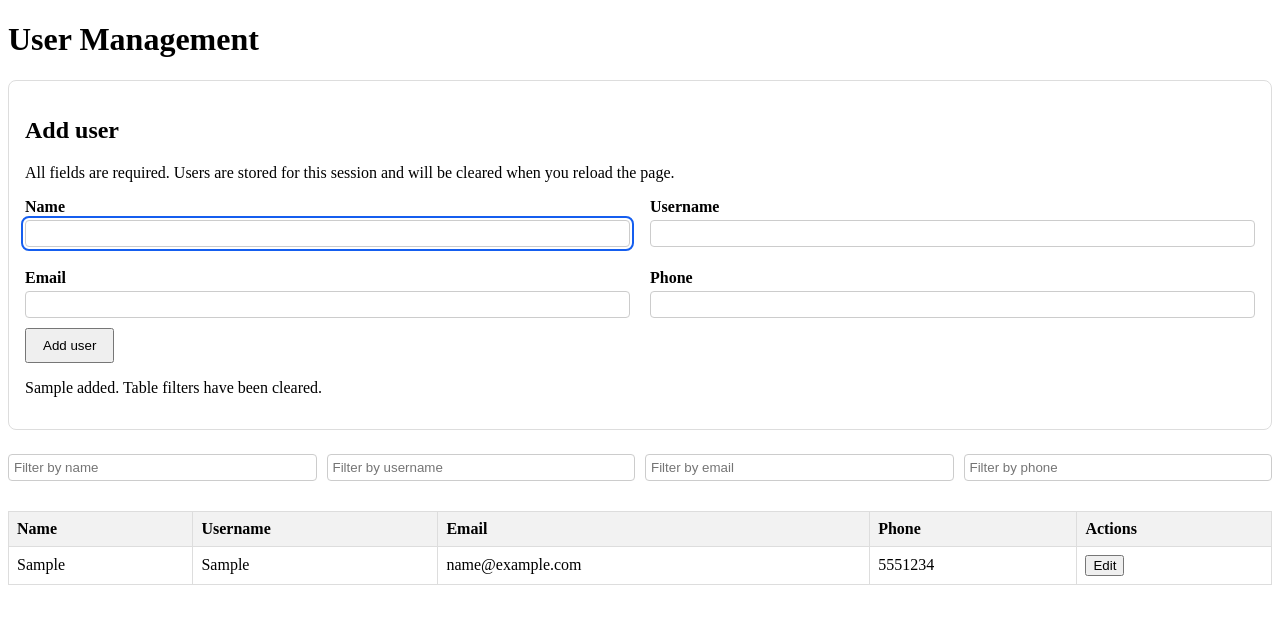
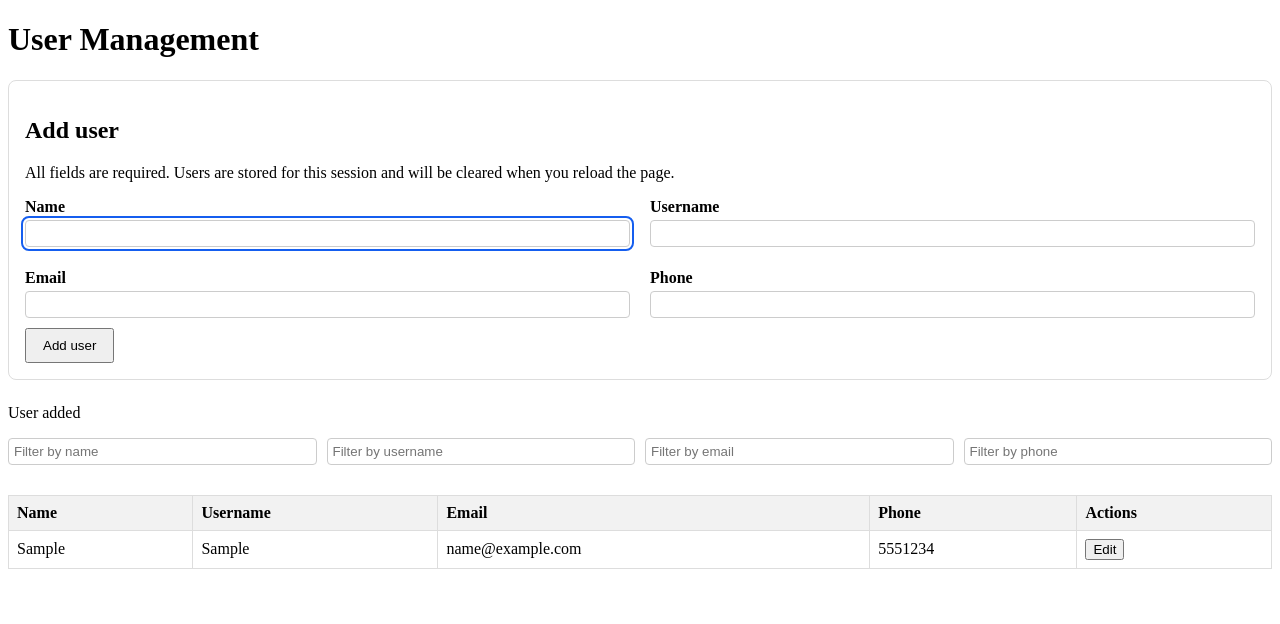
Before and after one commit to JagnaJ/user-management-app, a React (Create React App) app: page / in a window 1280 px wide. Both pictures are taken after typing "Sample", "Sample", "name@example.com", "5551234" into the empty fields and a click on the button "Add user". Shown: the top 624 px of the page. Built offline with nearby package versions, Linux system fonts and the light colour scheme.

Commit message:
fix: show one short success notice with automatic dismissal

```diff
--- a/src/App.tsx
+++ b/src/App.tsx
@@ -1,13 +1,22 @@
-import React from 'react';
+import React, { useEffect, useState } from 'react';
 import AddUserForm from './components/AddUserForm';
 import UserTable from './components/UserTable';
 
 const App: React.FC = () => {
+  const [notice, setNotice] = useState<{ message: string } | null>(null);
+
+  useEffect(() => {
+    if (!notice) return;
+    const timer = window.setTimeout(() => setNotice(null), 4000);
+    return () => window.clearTimeout(timer);
+  }, [notice]);
+
   return (
     <div className="App">
       <h1>User Management</h1>
-      <AddUserForm />
-      <UserTable />
+      <AddUserForm onAdded={() => setNotice({ message: 'User added' })} />
+      <p role="status" aria-live="polite" aria-atomic="true">{notice?.message}</p>
+      <UserTable onUpdated={() => setNotice({ message: 'User updated' })} />
     </div>
   );
 };
--- a/src/components/AddUserForm.tsx
+++ b/src/components/AddUserForm.tsx
@@ -1,6 +1,6 @@
 import React from 'react';
 import UserForm from './UserForm';
 
-export default function AddUserForm() {
-  return <UserForm />;
+export default function AddUserForm({ onAdded }: { onAdded: () => void }) {
+  return <UserForm onSaved={onAdded} />;
 }
--- a/src/components/UserForm.tsx
+++ b/src/components/UserForm.tsx
@@ -10,7 +10,7 @@ const labels: Record<keyof UserDraft, string> = { name: 'Name', username: 'Usern
 
 interface UserFormProps {
   user?: User;
-  onSaved?: (name: string) => void;
+  onSaved?: () => void;
   onCancel?: () => void;
 }
 
@@ -19,7 +19,6 @@ export default function UserForm({ user, onSaved, onCancel }: UserFormProps) {
   const users = useSelector((state: RootState) => state.users.users);
   const [draft, setDraft] = useState<UserDraft>(user ? normalizeUser(user) : emptyDraft);
   const [submitted, setSubmitted] = useState(false);
-  const [message, setMessage] = useState('');
   const fields = useRef<Partial<Record<keyof UserDraft, HTMLInputElement | null>>>({});
   const prefix = user ? `edit-${user.id}` : 'add';
   const otherUsers = users.filter(existing => existing.id !== user?.id);
@@ -32,7 +31,6 @@ export default function UserForm({ user, onSaved, onCancel }: UserFormProps) {
   const handleSubmit = (event: React.FormEvent<HTMLFormElement>) => {
     event.preventDefault();
     setSubmitted(true);
-    setMessage('');
     const nextErrors = validateUser(draft, otherUsers);
     const firstError = userFields.find(field => nextErrors[field]);
     if (firstError) {
@@ -42,13 +40,13 @@ export default function UserForm({ user, onSaved, onCancel }: UserFormProps) {
     const normalized = normalizeUser(draft);
     if (user) {
       dispatch(updateUser({ id: user.id, ...normalized }));
-      onSaved?.(normalized.name);
+      onSaved?.();
       return;
     }
     dispatch(addUser(normalized));
     setDraft({ ...emptyDraft });
     setSubmitted(false);
-    setMessage(`${normalized.name} added. Table filters have been cleared.`);
+    onSaved?.();
     fields.current.name?.focus();
   };
 
@@ -72,7 +70,6 @@ export default function UserForm({ user, onSaved, onCancel }: UserFormProps) {
                 aria-describedby={errors[field] ? `${prefix}-${field}-error` : undefined}
                 onChange={event => {
                   setDraft({ ...draft, [field]: event.target.value });
-                  setMessage('');
                 }}
               />
               {errors[field] && <p className="field-error" id={`${prefix}-${field}-error`}>{errors[field]}</p>}
@@ -81,7 +78,6 @@ export default function UserForm({ user, onSaved, onCancel }: UserFormProps) {
         </div>
         <button type="submit">{user ? 'Save changes' : 'Add user'}</button>
         {user && <button type="button" onClick={onCancel}>Cancel</button>}
-        <p role="status" aria-live="polite">{message}</p>
       </form>
     </section>
   );
--- a/src/components/UserTable.tsx
+++ b/src/components/UserTable.tsx
@@ -6,9 +6,8 @@ import { RootState, AppDispatch } from '../redux/store';
 import { setFilter } from '../redux/userSlice';
 import { Filters } from '../redux/userSlice';
 
-const UserTable: React.FC = () => {
+const UserTable: React.FC<{ onUpdated: () => void }> = ({ onUpdated }) => {
   const [editingId, setEditingId] = useState<number | null>(null);
-  const [message, setMessage] = useState('');
   const table = useRef<HTMLTableElement>(null);
   const dispatch = useDispatch<AppDispatch>();
   const { users, filters } = useSelector((state: RootState) => state.users);
@@ -77,11 +76,10 @@ const UserTable: React.FC = () => {
 
       {editingUser && (
         <UserForm key={editingUser.id} user={editingUser}
-          onSaved={name => { setMessage(`${name} updated. Your table filters are unchanged.`); closeEditor(); }}
+          onSaved={() => { onUpdated(); closeEditor(); }}
           onCancel={closeEditor}
         />
       )}
-      <p role="status" aria-live="polite">{message}</p>
       <table ref={table} tabIndex={-1} aria-label="Users">
         <thead>
           <tr>
@@ -108,7 +106,7 @@ const UserTable: React.FC = () => {
               <td>{user.phone}</td>
               <td>
                 <button type="button" aria-label={`Edit ${user.name}`} disabled={editingId !== null}
-                  onClick={() => { setEditingId(user.id); setMessage(''); }}>
+                  onClick={() => { setEditingId(user.id); }}>
                   Edit
                 </button>
               </td>
```
Also changed, not shown: 2 other files (tests, documents, lock files or other folders).
